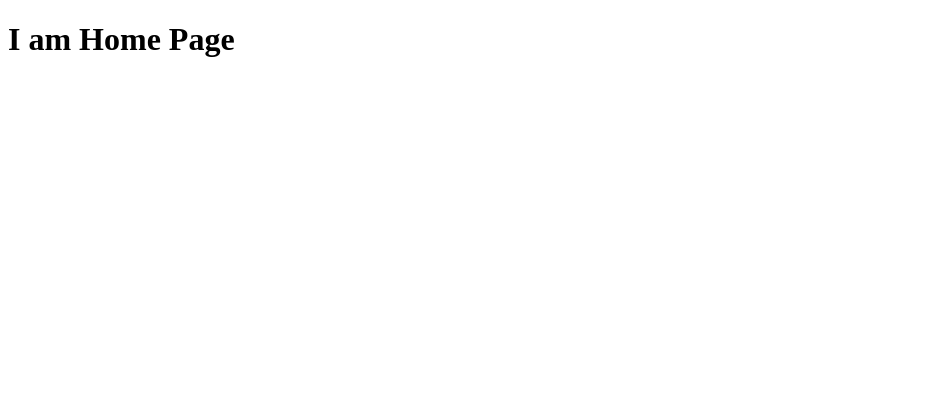
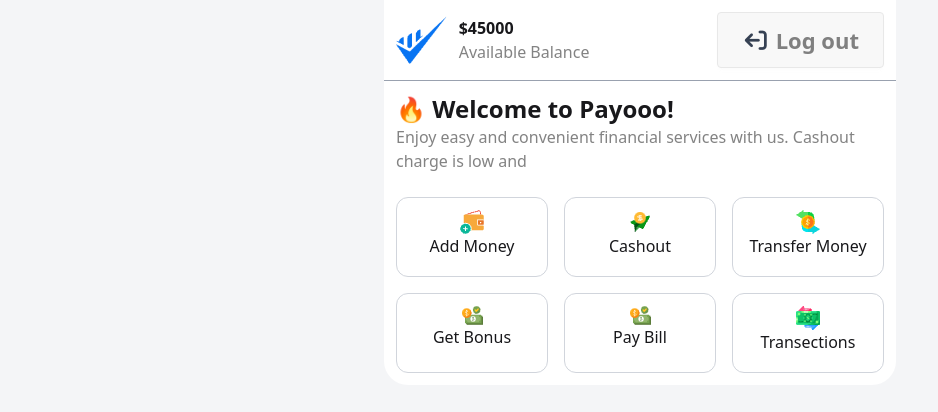
Before and after one commit to rezuwaann/payoo, a plain HTML site: page home.html in a window 1280 px wide. Shown: the whole page, without its empty margins (0-938 px from the left). Drawn offline with nearby package versions, Linux system fonts and the light colour scheme.

Commit message:
home page

```diff
--- a/home.html
+++ b/home.html
@@ -1,11 +1,90 @@
 <!DOCTYPE html>
 <html lang="en">
+
 <head>
     <meta charset="UTF-8">
     <meta name="viewport" content="width=device-width, initial-scale=1.0">
-    <title>Home Page</title>
+    <title>Payoo</title>
+
+    <!-- tailwind cdn  && daisy ui-->
+    <link href="https://cdn.jsdelivr.net/npm/daisyui@5" rel="stylesheet" type="text/css" />
+    <script src="https://cdn.jsdelivr.net/npm/@tailwindcss/browser@4"></script>
+
+    <!-- font awesome cdn -->
+    <link rel="stylesheet" href="https://cdnjs.cloudflare.com/ajax/libs/font-awesome/7.0.0/css/all.min.css"
+        integrity="sha512-DxV+EoADOkOygM4IR9yXP8Sb2qwgidEmeqAEmDKIOfPRQZOWbXCzLC6vjbZyy0vPisbH2SyW27+ddLVCN+OMzQ=="
+        crossorigin="anonymous" referrerpolicy="no-referrer" />
 </head>
-<body>
-    <h1>I am Home Page</h1>
+
+<body class="bg-[#F4F5F7] h-[100vh] ">
+
+    <div class="bg-white max-w-lg mx-auto rounded-b-3xl">
+
+        <nav class=" flex justify-between  items-center p-3  border-b-1 border-gray-400 ">
+
+            <div class="flex">
+                <img class="h-[48px]" src="./assets/Group.png" alt="">
+
+                <div class="ml-3">
+                    <h2 class="font-bold">$<span>45000</span></h2>
+                    <p class=" text-[#08080880]">Available Balance</p>
+                </div>
+            </div>
+
+            <div>
+
+                <button id="logout-btn" class="btn btn-xs sm:btn-sm md:btn-md lg:btn-lg xl:btn-xl text-[#08080880]"><i
+                        class="fa-solid fa-arrow-right-from-bracket rotate-180 text-gray-700"></i>Log out</button>
+
+            </div>
+
+        </nav>
+
+        <!-- welcome -->
+        <div class="p-3">
+            <h1 class="text-2xl font-bold">🔥 Welcome to Payooo!</h1>
+            <p class="text-[#08080880]">Enjoy easy and convenient financial services with us. Cashout charge is low and
+            </p>
+        </div>
+
+
+        <div class=" h-[200px] p-3 grid grid-cols-3 min-h-200px] gap-4" ">
+
+        <div class=" border-1 border-gray-300 text-center p-3 rounded-xl ">
+            <img class=" mx-auto" src="./assets/wallet1.png" alt="">
+            <h1>Add Money</h1>
+        </div>
+
+        <div class="border-1 border-gray-300 text-center p-3 rounded-xl ">
+            <img class="mx-auto" src="./assets/send1.png" alt="">
+            <h1>Cashout</h1>
+        </div>
+
+        <div class="border-1 border-gray-300 text-center p-3 rounded-xl ">
+            <img class="mx-auto" src="./assets/money1.png" alt="">
+            <h1>Transfer Money</h1>
+        </div>
+
+        <div class="border-1 border-gray-300 text-center p-3 rounded-xl ">
+            <img class="mx-auto" src="./assets/bonus1.png" alt="">
+            <h1>Get Bonus</h1>
+        </div>
+
+        <div class="border-1 border-gray-300 text-center p-3 rounded-xl ">
+            <img class="mx-auto" src="./assets/bonus1.png" alt="">
+            <h1>Pay Bill</h1>
+        </div>
+
+        <div class="border-1 border-gray-300 text-center p-3 rounded-xl ">
+            <img class="mx-auto" src="./assets/transaction1.png" alt="">
+            <h1>Transections</h1>
+        </div>
+
+    </div>
+
+    </div>
+
+    <script src="home.js"></script>
 </body>
+
 </html>
--- /dev/null
+++ b/home.js
@@ -0,0 +1,8 @@
+
+// logout button
+console.log('j')
+
+document.getElementById('logout-btn').addEventListener('click',function(){
+    console.log('logginh out')
+    window.location.href='./login.html';
+})
```
Also changed, not shown: login.html (renamed from index.html, +1 -1 lines), login.js (line endings or trailing spaces), tainwind.config.js (added).
